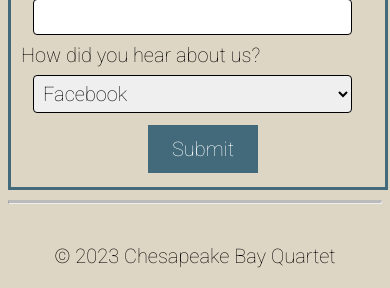
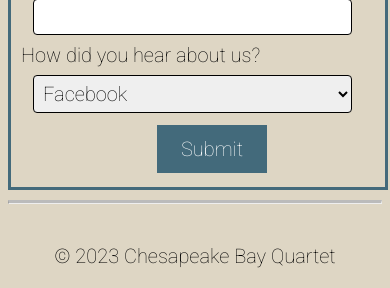
Before and after one commit to jmkeusch/cs120, a PHP site: page /proj1/contact.html in a window 390 px wide. Shown: the part 971-1259 px from the top of the page. Run offline with PHP 8.4, Linux system fonts and the light colour scheme; some web fonts are replaced.

Commit message:
margin button response

```diff
--- a/proj1/contact.html
+++ b/proj1/contact.html
@@ -56,7 +56,7 @@
             <option value="WM">Word of Mouth</option>
             <option value="PF">Saw Performance</option>
           </select> <br>
-        <div style="text-align:center; margin-left:10px;">
+        <div style="text-align:center; margin-left:30px;">
           <button type="submit;">Submit</button>
         </div>
       </form>
--- a/proj1/style.css
+++ b/proj1/style.css
@@ -198,4 +198,7 @@ table {
     max-width: 80%;
     width: 80%;
   }
+  button {
+    margin-left:0px;
+  }
 }
```
